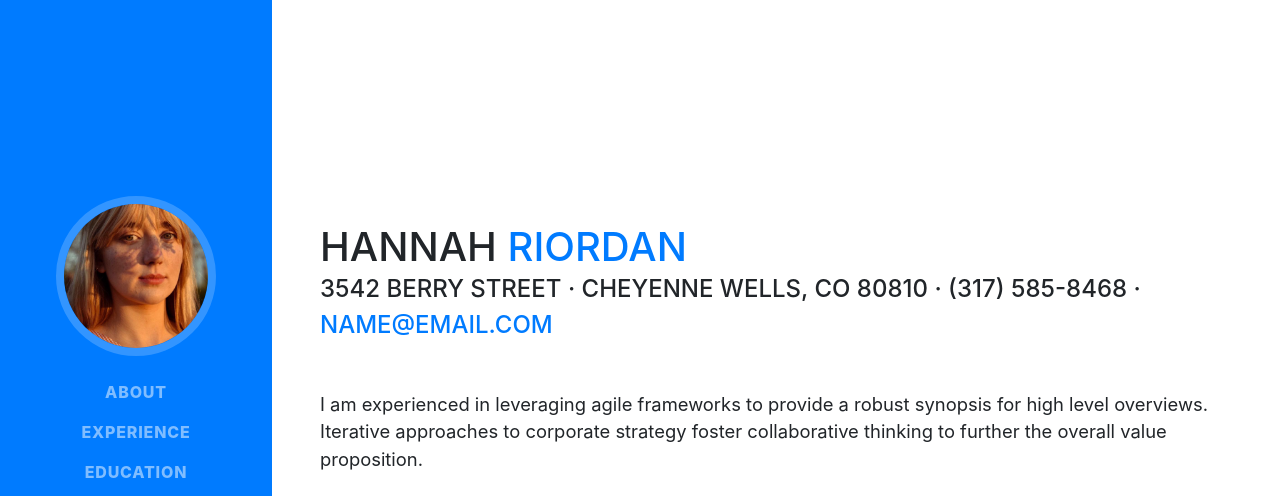
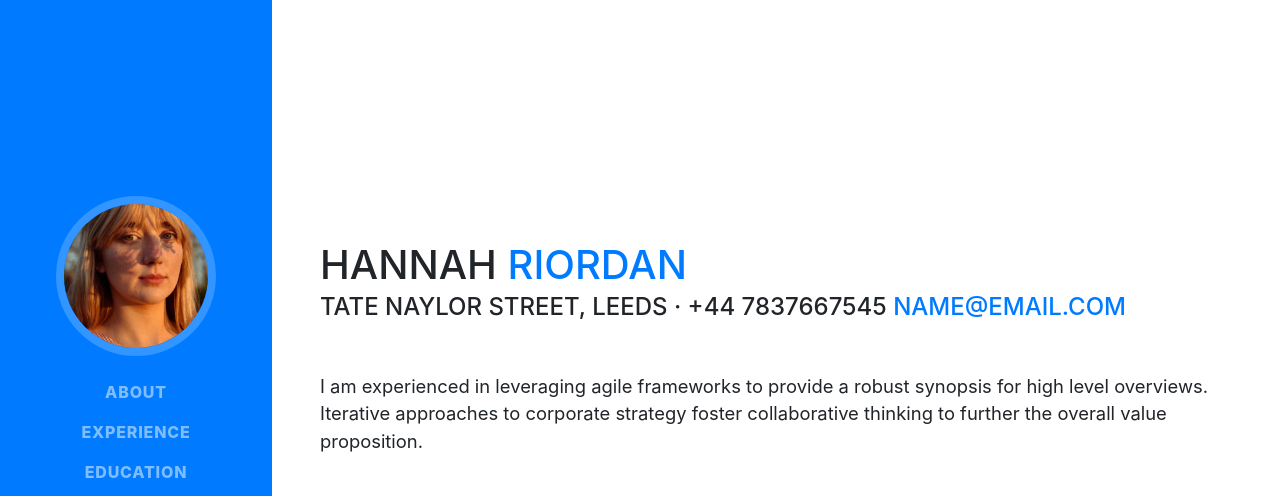
Before and after one commit to hannahriordan/hannahriordan.github.io, a website with bundled scripts: page index.html in a window 1280 px wide. Shown: the top 496 px of the page. Built offline with nearby package versions, Linux system fonts and the light colour scheme; a web font is replaced by a local one.

Commit message:
Postcode update

```diff
--- a/index.html
+++ b/index.html
@@ -66,7 +66,7 @@
           <h1 class="mb-0">Hannah
             <span class="text-primary">Riordan</span>
           </h1>
-          <div class="subheading mb-5">3542 Berry Street · Cheyenne Wells, CO 80810 · (317) 585-8468 ·
+          <div class="subheading mb-5">Tate Naylor Street, Leeds · +44 7837667545
             <a href="mailto:name@email.com">name@email.com</a>
           </div>
           <p class="lead mb-5">I am experienced in leveraging agile frameworks to provide a robust synopsis for high level overviews. Iterative approaches to corporate strategy foster collaborative thinking to further the overall value proposition.</p>
```
